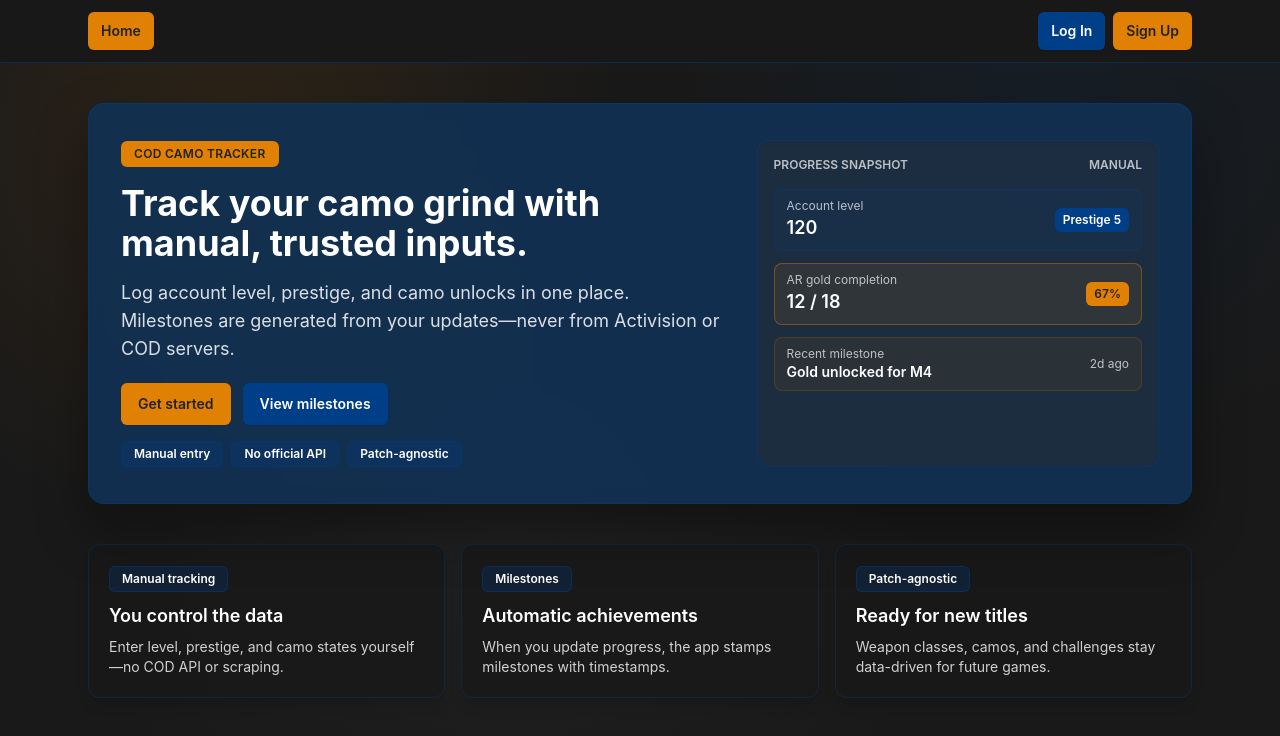
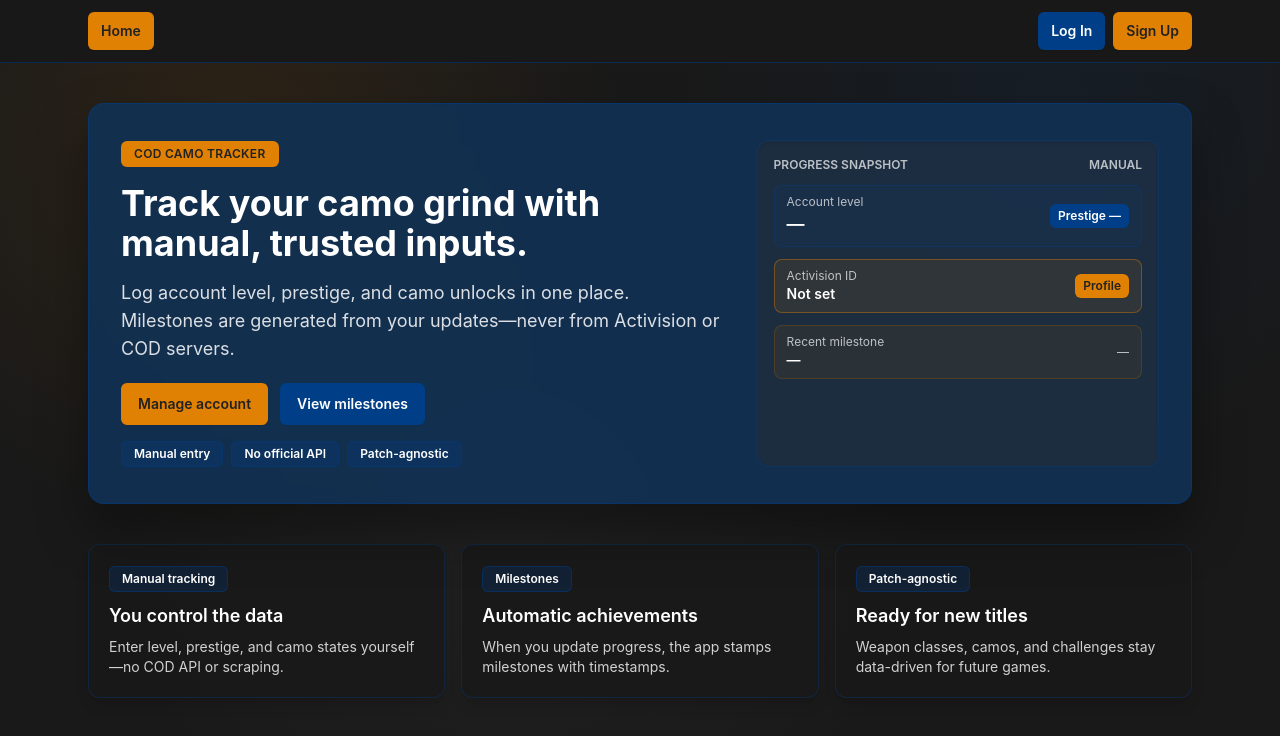
Before and after one commit to JonJon2005/CallOfDutyTracker, a Next.js app: page /home in a window 1280 px wide. Shown: the top 736 px of the page. Built offline with nearby package versions, Linux system fonts and the light colour scheme; no server answers.

Commit message:
[FEAT] - Implement user profile loading with account level and prestige display on home page

```diff
--- a/src/app/home/page.tsx
+++ b/src/app/home/page.tsx
@@ -1,3 +1,8 @@
+"use client";
+
+import { useEffect, useState } from "react";
+import { createClient } from "@/app/utils/supabase/client";
+
 const highlights = [
   {
     label: "Manual tracking",
@@ -17,6 +22,59 @@
 ];
 
 export default function Home() {
+  const supabase = createClient();
+  const [loading, setLoading] = useState(true);
+  const [error, setError] = useState<string | null>(null);
+  const [accountLevel, setAccountLevel] = useState<number | null>(null);
+  const [prestige, setPrestige] = useState<number | null>(null);
+  const [isMaster, setIsMaster] = useState(false);
+  const [activisionId, setActivisionId] = useState<string | null>(null);
+
+  useEffect(() => {
+    const loadProfile = async () => {
+      setLoading(true);
+      setError(null);
+      try {
+        const { data: sessionData } = await supabase.auth.getSession();
+        const user = sessionData.session?.user;
+        if (!user) {
+          setAccountLevel(null);
+          setPrestige(null);
+          setIsMaster(false);
+          setActivisionId(null);
+          setLoading(false);
+          return;
+        }
+
+        const { data, error: profileError } = await supabase
+          .from("profiles")
+          .select("account_level, prestige, activision_id")
+          .eq("id", user.id)
+          .single();
+
+        if (profileError) throw profileError;
+
+        const levelVal = (data?.account_level as number | null) ?? null;
+        const prestigeVal = (data?.prestige as number | null) ?? null;
+        const isMasterPrestige = prestigeVal !== null && prestigeVal >= 11;
+
+        setAccountLevel(levelVal);
+        setPrestige(prestigeVal);
+        setIsMaster(isMasterPrestige);
+        setActivisionId((data?.activision_id as string | null) ?? null);
+      } catch (err: any) {
+        setError(err?.message || "Failed to load profile.");
+      } finally {
+        setLoading(false);
+      }
+    };
+
+    loadProfile();
+  }, [supabase]);
+
+  const prestigeLabel = isMaster ? "Master" : prestige ?? "—";
+  const levelLabel = accountLevel ?? "—";
+
   return (
     <main className="mx-auto flex max-w-6xl flex-col gap-8 px-4 py-10 md:gap-10 md:px-6">
       <section className="overflow-hidden rounded-2xl border border-cod-blue/50 bg-cod-navy/90 shadow-panel backdrop-blur">
@@ -35,9 +93,9 @@
             <div className="flex flex-wrap gap-3 pt-1">
               <a
                 className="inline-flex items-center justify-center rounded-md border border-cod-orange/70 bg-cod-orange px-4 py-2.5 text-sm font-semibold text-cod-charcoal shadow-sm transition hover:-translate-y-0.5 hover:shadow-md"
-                href="#"
+                href="/accounts"
               >
-                Get started
+                Manage account
               </a>
               <a
                 className="inline-flex items-center justify-center rounded-md border border-cod-blue/70 bg-cod-blue px-4 py-2.5 text-sm font-semibold text-white shadow-sm transition hover:-translate-y-0.5 hover:shadow-md"
@@ -63,32 +121,46 @@
               <span>Progress snapshot</span>
               <span>Manual</span>
             </div>
-            <div className="mt-4 space-y-3">
+            <div className="mt-3 space-y-3">
+              {loading ? (
+                <p className="text-sm text-white/70">Loading profile…</p>
+              ) : error ? (
+                <p className="text-sm text-red-400">{error}</p>
+              ) : (
+                <>
                   <div className="flex items-center justify-between rounded-lg border border-cod-blue/40 bg-cod-blue/10 px-3 py-2">
                     <div>
                       <p className="text-xs text-white/70">Account level</p>
-                  <p className="text-lg font-semibold text-white">120</p>
+                      <p className="text-lg font-semibold text-white">{levelLabel}</p>
                     </div>
-                <span className="rounded-md bg-cod-blue px-2 py-1 text-xs font-semibold text-white">
-                  Prestige 5
+                    <span
+                      className={`rounded-md px-2 py-1 text-xs font-semibold ${
+                        isMaster ? "bg-cod-orange text-cod-charcoal" : "bg-cod-blue text-white"
+                      }`}
+                    >
+                      {isMaster ? "Master" : `Prestige ${prestigeLabel}`}
                     </span>
                   </div>
                   <div className="flex items-center justify-between rounded-lg border border-cod-orange/40 bg-cod-orange/10 px-3 py-2">
                     <div>
-                  <p className="text-xs text-white/70">AR gold completion</p>
-                  <p className="text-lg font-semibold text-white">12 / 18</p>
+                      <p className="text-xs text-white/70">Activision ID</p>
+                      <p className="text-sm font-semibold text-white">
+                        {activisionId ?? "Not set"}
+                      </p>
                     </div>
                     <span className="rounded-md bg-cod-orange px-2 py-1 text-xs font-semibold text-cod-charcoal">
-                  67%
+                      Profile
                     </span>
                   </div>
                   <div className="flex items-center justify-between rounded-lg border border-cod-bronze/40 bg-cod-bronze/15 px-3 py-2">
                     <div>
                       <p className="text-xs text-white/70">Recent milestone</p>
-                  <p className="text-sm font-semibold text-white">Gold unlocked for M4</p>
+                      <p className="text-sm font-semibold text-white">—</p>
                     </div>
-                <span className="text-xs text-white/70">2d ago</span>
+                    <span className="text-xs text-white/70">—</span>
                   </div>
+                </>
+              )}
             </div>
           </div>
         </div>
```
Lines whose indentation alone changed are shown as unchanged.
